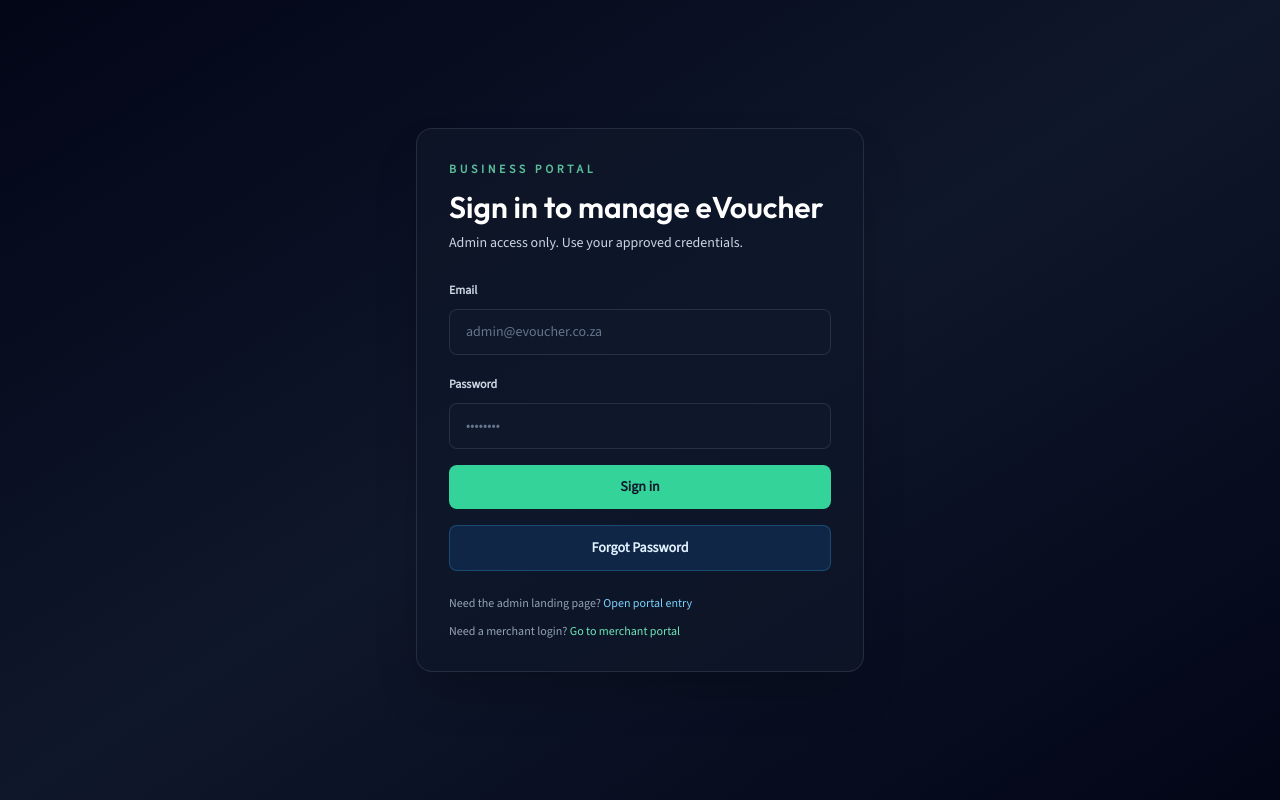
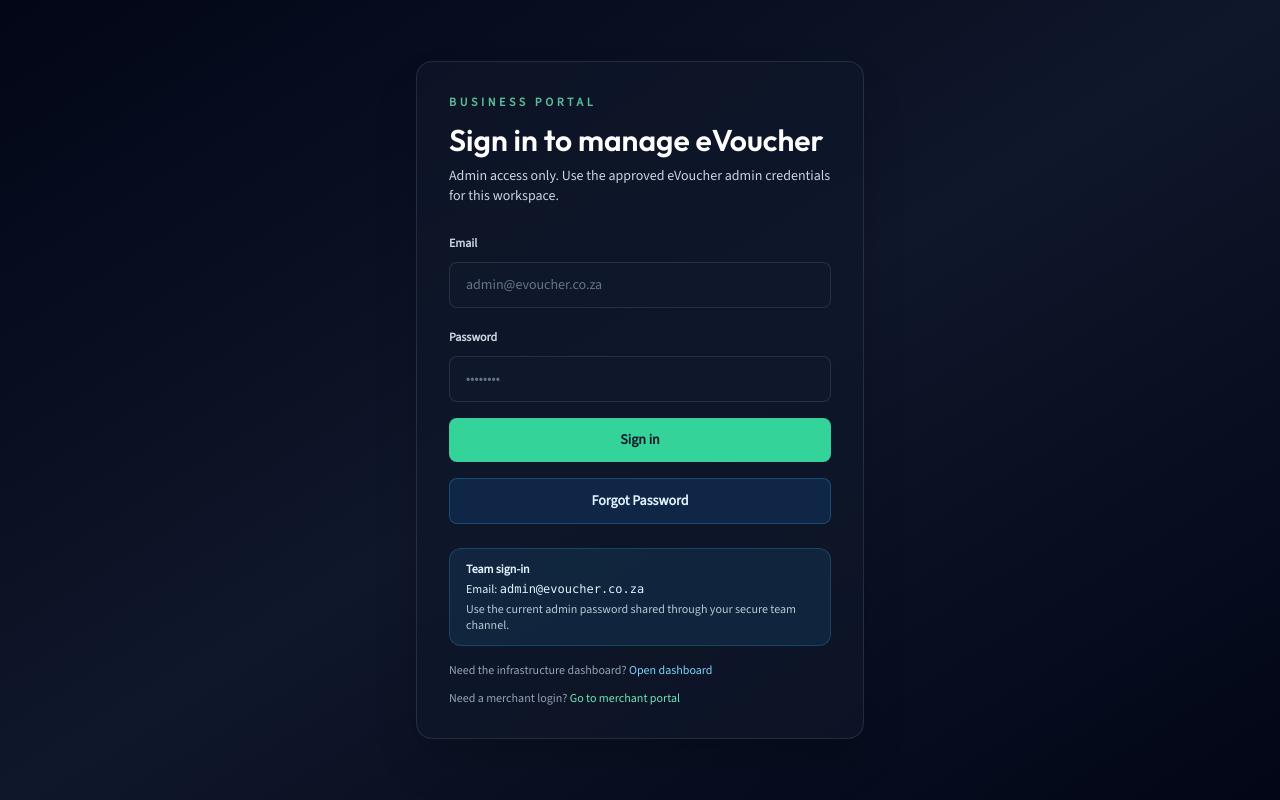
Before and after one commit to shelod-eng/eVoucher_Website2026, a Next.js app: page /portal/login in a window 1280 px wide. Built offline with nearby package versions, Linux system fonts and the light colour scheme; no server answers.

Commit message:
Fix infrastructure dashboard login return path

```diff
--- a/src/app/infrastructure/page.tsx
+++ b/src/app/infrastructure/page.tsx
@@ -14,7 +14,7 @@ export default async function InfrastructurePage() {
   const { supabase, user } = await getAuthenticatedUser();
 
   if (!user) {
-    redirect('/portal/login');
+    redirect('/portal/login?next=/infrastructure');
   }
 
   const { role } = await resolveUserRole(supabase, user);
--- a/src/app/portal/(public)/login/page.tsx
+++ b/src/app/portal/(public)/login/page.tsx
@@ -1,26 +1,32 @@
 'use client';
 
-import { useEffect, useState } from 'react';
-import { useRouter } from 'next/navigation';
+import { Suspense, useEffect, useState } from 'react';
+import { useRouter, useSearchParams } from 'next/navigation';
 import Link from 'next/link';
 import { useAuth } from '@/contexts/AuthContext';
 import { createClient } from '@/lib/supabase/client';
 
-export default function PortalLoginPage() {
+function PortalLoginForm() {
   const { user, role, signIn } = useAuth();
   const router = useRouter();
+  const searchParams = useSearchParams();
   const supabase = createClient();
   const [email, setEmail] = useState('');
   const [password, setPassword] = useState('');
   const [status, setStatus] = useState<string | null>(null);
   const [loading, setLoading] = useState(false);
   const [resetLoading, setResetLoading] = useState(false);
+  const requestedNext = searchParams.get('next') ?? '';
+  const returnTo = requestedNext.startsWith('/') && !requestedNext.startsWith('//')
+    ? requestedNext
+    : '/portal/bankserv';
+  const isInfrastructureLogin = returnTo === '/infrastructure';
 
   useEffect(() => {
     if (user && role === 'admin') {
-      router.replace('/portal/bankserv');
+      router.replace(returnTo);
     }
-  }, [user, role, router]);
+  }, [user, role, router, returnTo]);
 
   const handleSubmit = async (event: React.FormEvent) => {
     event.preventDefault();
@@ -33,7 +39,7 @@ export default function PortalLoginPage() {
         setStatus('This account is not authorized for the business portal.');
         return;
       }
-      router.replace('/portal/bankserv');
+      router.replace(returnTo);
     } catch (error: any) {
       setStatus(error?.message || 'Login failed. Check your credentials.');
     } finally {
@@ -73,11 +79,11 @@ export default function PortalLoginPage() {
     <div className="min-h-screen bg-gradient-to-br from-slate-950 via-slate-900 to-slate-950 text-white flex items-center justify-center px-4">
       <div className="w-full max-w-md rounded-2xl border border-white/10 bg-slate-900/70 p-8 shadow-2xl">
         <p className="text-xs uppercase tracking-[0.3em] text-emerald-300/80 font-semibold">
-          Business Portal
+          {isInfrastructureLogin ? 'Infrastructure Dashboard' : 'Business Portal'}
         </p>
         <h1 className="mt-3 text-3xl font-semibold text-white">Sign in to manage eVoucher</h1>
         <p className="mt-2 text-sm text-slate-300">
-          Admin access only. Use your approved credentials.
+          Admin access only. Use the approved eVoucher admin credentials for this workspace.
         </p>
 
         {status && (
@@ -128,10 +134,20 @@ export default function PortalLoginPage() {
           {resetLoading ? 'Sending reset link…' : 'Forgot Password'}
         </button>
 
-        <div className="mt-6 text-xs text-slate-400">
-          Need the admin landing page?{' '}
-          <Link href="/portal" className="text-sky-300 hover:text-sky-200">
-            Open portal entry
+        <div className="mt-6 rounded-xl border border-sky-400/20 bg-sky-400/10 px-4 py-3 text-xs text-sky-100">
+          <p className="font-semibold">Team sign-in</p>
+          <p className="mt-1">
+            Email: <span className="font-mono">admin@evoucher.co.za</span>
+          </p>
+          <p className="mt-1 text-sky-100/80">
+            Use the current admin password shared through your secure team channel.
+          </p>
+        </div>
+
+        <div className="mt-4 text-xs text-slate-400">
+          Need the infrastructure dashboard?{' '}
+          <Link href="/infrastructure" className="text-sky-300 hover:text-sky-200">
+            Open dashboard
           </Link>
         </div>
 
@@ -145,3 +161,11 @@ export default function PortalLoginPage() {
     </div>
   );
 }
+
+export default function PortalLoginPage() {
+  return (
+    <Suspense fallback={null}>
+      <PortalLoginForm />
+    </Suspense>
+  );
+}
```
